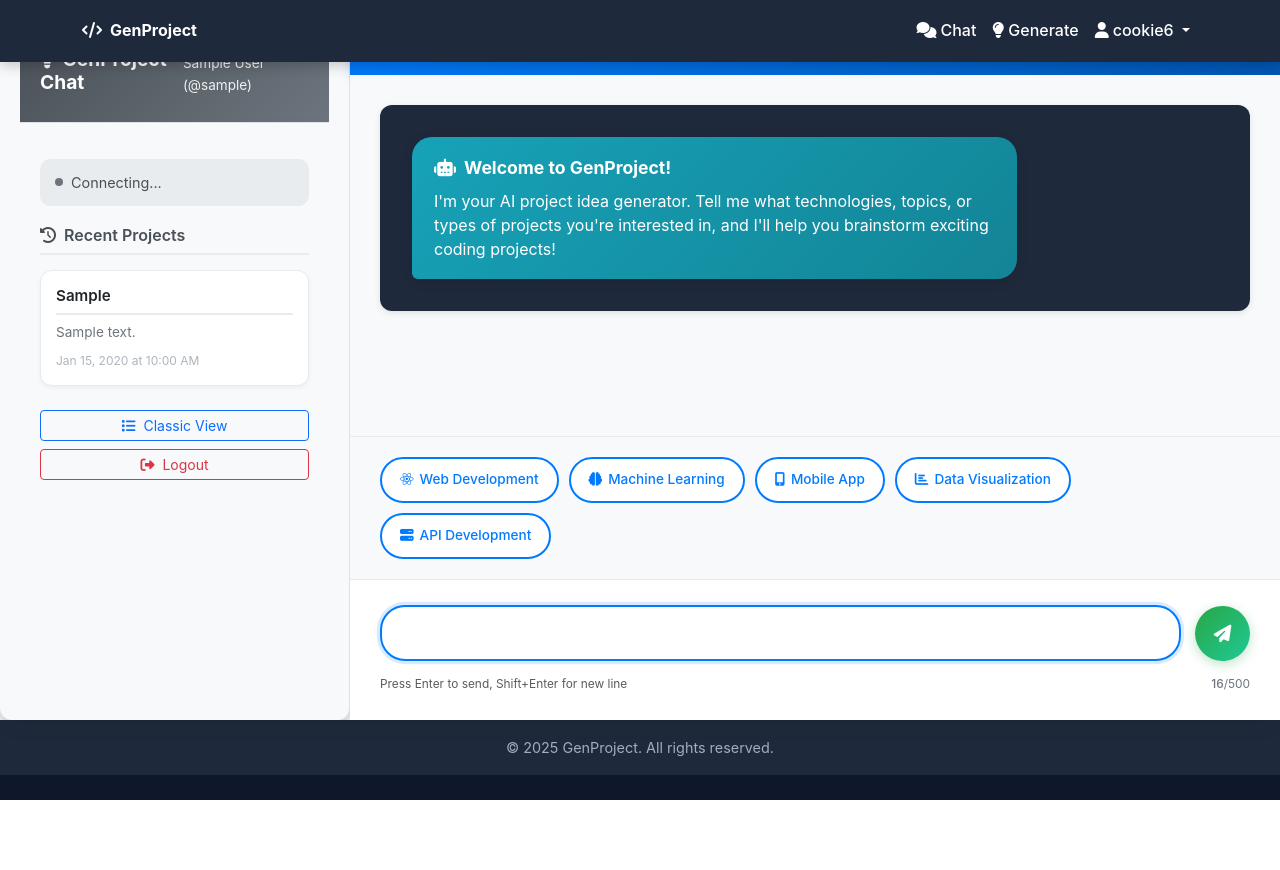
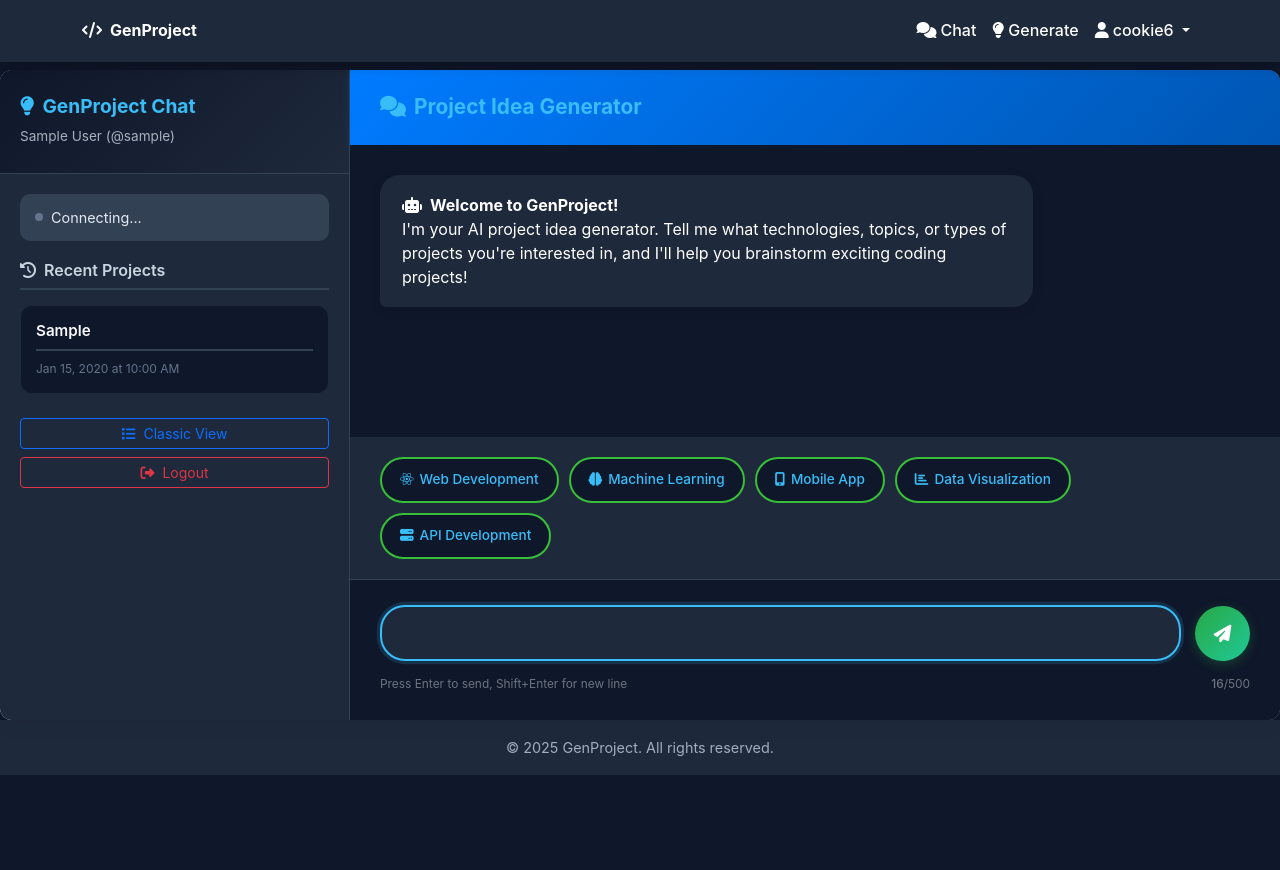
Before and after one commit to madstercoder7/GenProject, a Flask app: page /chat in a window 1280 px wide. Before the commit the page ends 800 px from the top, so only its background shows below. Run offline with Flask 3, Linux system fonts and the light colour scheme; a user stored in the database is signed in; tables that the repository leaves empty hold one stand-in row (values such as "Sample post"); parts of the project's set-up code (start-up, migrations or seed data) failed here and were passed over; some libraries are stand-ins or nearby versions.

Commit message:
Chat styling updated

```diff
--- a/static/styles.css
+++ b/static/styles.css
@@ -18,12 +18,13 @@
     margin: 0;
     padding: 0;
     box-sizing: border-box;
+    scrollbar-width: thin;
+    scrollbar-color: #94a3b8 transparent;
 }
 
 body {
     font-family: 'Inter', -apple-system, BlinkMacSystemFont, 'Segoe UI', Roboto, sans-serif;
     background: var(--bg-dark) !important;
-    color: var(--text-primary);
     min-height: 100vh;
     display: block;
     line-height: 1.6;
@@ -292,13 +293,13 @@ a:hover {
     60% { transform: translateX(-50%) translateY(-4px); }
 }
 
-/* Generate Page */
+/* Generate Page
 .generate-container {
     display: flex;
     max-width: 1200px;
     margin: 5rem auto;
     gap: 15px;
-    min-height: calc(100vh - 150px); /* Navbar + footer */
+    min-height: calc(100vh - 150px);
     background: var(--bg-dark);
 }
 .sidebar {
@@ -398,7 +399,6 @@ a:hover {
     gap: 16px;
 }
 .message {
-    background: var(--bg-darker);
     border-radius: 12px;
     padding: 2rem;
     max-width: 100%;
@@ -520,6 +520,7 @@ a:hover {
     padding: 12px 24px;
 }
 
+*/
 .auth-wrapper {
     display: flex;
     justify-content: center;
--- a/templates/chat.html
+++ b/templates/chat.html
@@ -4,45 +4,43 @@
 
 {% block style %}
 <style>
-/* Chat Page Styling */
 .chat-page {
     background: linear-gradient(135deg, #667eea 0%, #764ba2 100%);
-    min-height: 100vh;
-    padding-top: 80px; /* Account for fixed navbar */
+    min-height: 93vh;
+    padding-top: 80px;
 }
 
-/* Chat Container */
 .chat-container {
     display: flex;
-    height: calc(100vh - 80px);
-    max-width: 1400px;
-    margin: 0 auto;
+    height: calc(100vh - 150px);
+    max-width: 3000px;
+    margin: 70px 0 0 0;
     background: rgba(255, 255, 255, 0.95);
     backdrop-filter: blur(20px);
-    border-radius: 20px 20px 0 0;
     box-shadow: 0 -5px 30px rgba(0, 0, 0, 0.1);
     overflow: hidden;
+    border-radius: 12px;
 }
 
-/* Sidebar */
-.sidebar {
+.chat-sidebar {
     width: 350px;
-    background: #f8f9fa;
-    border-right: 1px solid #dee2e6;
+    background: #1e293b;
+    color: white;
+    border-right: 1px solid #334155;
     display: flex;
     flex-direction: column;
     transition: transform 0.3s ease;
 }
 
-.sidebar.collapsed {
+.chat-sidebar.collapsed {
     transform: translateX(-100%);
 }
 
 .sidebar-header {
     padding: 25px 20px;
-    background: linear-gradient(135deg, #495057, #6c757d);
+    background: linear-gradient(135deg, #0f172a, #1e293b);
     color: white;
-    border-bottom: 1px solid #dee2e6;
+    border-bottom: 1px solid #334155;
 }
 
 .sidebar-header h4 {
@@ -54,10 +52,11 @@
 .sidebar-header .user-info {
     margin-top: 8px;
     font-size: 0.85rem;
-    opacity: 0.9;
+    opacity: 0.8;
+    color: #cbd5e1;
 }
 
-.sidebar-toggle {
+.chat-sidebar-toggle {
     position: absolute;
     top: 25px;
     right: 20px;
@@ -74,11 +73,11 @@
     transition: background-color 0.2s;
 }
 
-.sidebar-toggle:hover {
+.chat-sidebar-toggle:hover {
     background: rgba(255, 255, 255, 0.3);
 }
 
-.sidebar-content {
+.chat-sidebar-content {
     flex: 1;
     overflow-y: auto;
     padding: 20px;
@@ -87,22 +86,22 @@
 .connection-status {
     display: flex;
     align-items: center;
-    background: #e9ecef;
+    background: #334155;
     padding: 12px 15px;
     border-radius: 10px;
     margin-bottom: 20px;
     font-size: 0.9rem;
-    color: #495057;
+    color: #e2e8f0;
 }
 
 .connection-status.connected {
-    background: #d1e7dd;
-    color: #0f5132;
+    background: #14532d;
+    color: #bbf7d0;
 }
 
 .connection-status.disconnected {
-    background: #f8d7da;
-    color: #842029;
+    background: #7f1d1d;
+    color: #fecaca;
 }
 
 .status-dot {
@@ -110,16 +109,16 @@
     height: 8px;
     border-radius: 50%;
     margin-right: 8px;
-    background-color: #6c757d;
+    background-color: #64748b;
 }
 
 .connection-status.connected .status-dot {
-    background-color: #198754;
+    background-color: #22c55e;
     animation: pulse 2s infinite;
 }
 
 .connection-status.disconnected .status-dot {
-    background-color: #dc3545;
+    background-color: #dc2626;
 }
 
 @keyframes pulse {
@@ -128,57 +127,55 @@
 }
 
 .recent-projects h6 {
-    color: #495057;
+    color: #cbd5e1;
     font-weight: 600;
     margin-bottom: 15px;
     padding-bottom: 8px;
-    border-bottom: 2px solid #e9ecef;
+    border-bottom: 2px solid #334155;
 }
 
 .project-item {
-    background: white;
-    border: 1px solid #e9ecef;
+    background: #0f172a;
+    border: 1px solid #1e293b;
     border-radius: 12px;
     padding: 15px;
     margin-bottom: 12px;
     cursor: pointer;
     transition: all 0.3s ease;
-    box-shadow: 0 2px 4px rgba(0, 0, 0, 0.05);
 }
 
 .project-item:hover {
-    background: #f8f9fa;
-    border-color: #007bff;
-    box-shadow: 0 4px 12px rgba(0, 123, 255, 0.15);
+    background: #1e293b;
+    border-color: #38bdf8;
     transform: translateY(-2px);
+    box-shadow: 0 4px 12px rgba(56, 189, 248, 0.15);
 }
 
 .project-item h6 {
     margin: 0 0 8px 0;
-    color: #212529;
+    color: #f8fafc;
     font-weight: 600;
     font-size: 0.95rem;
     line-height: 1.3;
 }
 
 .project-item .preview {
-    color: #6c757d;
+    color: #94a3b8;
     font-size: 0.85rem;
     line-height: 1.4;
     margin-bottom: 8px;
 }
 
 .project-item .timestamp {
-    color: #adb5bd;
+    color: #64748b;
     font-size: 0.75rem;
 }
 
-/* Chat Main Area */
 .chat-main {
     flex: 1;
     display: flex;
     flex-direction: column;
-    background: white;
+    background: #0f172a;
 }
 
 .chat-header {
@@ -197,18 +194,11 @@
     font-size: 1.3rem;
 }
 
-.chat-header .sidebar-toggle {
-    position: static;
-    background: rgba(255, 255, 255, 0.2);
-    color: white;
-}
-
-/* Chat Messages */
 .chat-messages {
     flex: 1;
     padding: 30px;
     overflow-y: auto;
-    background: #f8f9fa;
+    background: #0f172a;
     display: flex;
     flex-direction: column;
     gap: 20px;
@@ -244,9 +234,8 @@
 }
 
 .message.bot .message-bubble {
-    background: white;
-    color: #212529;
-    border: 1px solid #e9ecef;
+    background: #1e293b;
+    color: white;
     border-bottom-left-radius: 6px;
 }
 
@@ -263,16 +252,14 @@
 
 .message.bot .message-time {
     text-align: left;
-    color: #6c757d;
+    color: #94a3b8;
 }
 
-/* Typing Indicator */
 .typing-indicator {
     display: flex;
     align-items: center;
     padding: 18px 22px;
-    background: white;
-    border: 1px solid #e9ecef;
+    background: #1e293b;
     border-radius: 20px;
     border-bottom-left-radius: 6px;
     max-width: 75%;
@@ -290,7 +277,7 @@
 .typing-dots span {
     width: 8px;
     height: 8px;
-    background-color: #007bff;
+    background-color: #38bdf8;
     border-radius: 50%;
     animation: typing 1.4s infinite ease-in-out;
 }
@@ -310,20 +297,18 @@
     }
 }
 
-/* Suggestions */
 .suggestions {
     padding: 20px 30px;
-    background: #f8f9fa;
-    border-top: 1px solid #e9ecef;
+    background: #1e293b;
     display: flex;
     flex-wrap: wrap;
     gap: 10px;
 }
 
 .suggestion-btn {
-    background: white;
-    color: #007bff;
-    border: 2px solid #007bff;
+    background: #0f172a;
+    color: #38bdf8;
+    border: 2px solid #38bf38;
     border-radius: 25px;
     padding: 10px 18px;
     font-size: 0.85rem;
@@ -336,17 +321,16 @@
 }
 
 .suggestion-btn:hover {
-    background: #007bff;
-    color: white;
+    background: #38bdf8;
+    color: #0f172a;
     transform: translateY(-2px);
-    box-shadow: 0 4px 12px rgba(0, 123, 255, 0.3);
+    box-shadow: 0 4px 12px rgba(56, 189, 248, 0.3);
 }
 
-/* Chat Input */
 .chat-input {
     padding: 25px 30px;
-    background: white;
-    border-top: 1px solid #e9ecef;
+    background: #0f172a;
+    border-top: 1px solid #334155;
 }
 
 .input-group {
@@ -357,28 +341,29 @@
 
 #messageInput {
     flex: 1;
-    border: 2px solid #e9ecef;
+    border: 2px solid #334155;
     border-radius: 25px;
     padding: 15px 22px;
     font-size: 1rem;
-    background: #f8f9fa;
+    background: #1e293b;
     resize: none;
     min-height: 50px;
     max-height: 120px;
     transition: all 0.3s ease;
     font-family: inherit;
     line-height: 1.4;
+    color: white;
 }
 
 #messageInput:focus {
     outline: none;
-    border-color: #007bff;
-    background: white;
-    box-shadow: 0 0 0 0.2rem rgba(0, 123, 255, 0.15);
+    border-color: #38bdf8;
+    background: #1e293b;
+    box-shadow: 0 0 0 0.2rem rgba(56, 189, 248, 0.15);
 }
 
 #messageInput::placeholder {
-    color: #adb5bd;
+    color: #94a3b8;
 }
 
 #sendBtn {
@@ -422,71 +407,6 @@
     font-weight: 500;
 }
 
-/* Action Buttons */
-.message-actions {
-    display: flex;
-    gap: 8px;
-    margin-top: 12px;
-}
-
-.message.user .message-actions {
-    justify-content: flex-end;
-}
-
-.message.bot .message-actions {
-    justify-content: flex-start;
-}
-
-.btn-action {
-    background: rgba(0, 0, 0, 0.1);
-    border: none;
-    border-radius: 15px;
-    padding: 6px 12px;
-    font-size: 0.75rem;
-    cursor: pointer;
-    transition: all 0.2s;
-    color: inherit;
-    display: flex;
-    align-items: center;
-    gap: 4px;
-}
-
-.message.user .btn-action {
-    background: rgba(255, 255, 255, 0.2);
-    color: white;
-}
-
-.message.bot .btn-action {
-    background: #e9ecef;
-    color: #495057;
-}
-
-.btn-action:hover {
-    transform: translateY(-1px);
-}
-
-.message.user .btn-action:hover {
-    background: rgba(255, 255, 255, 0.3);
-}
-
-.message.bot .btn-action:hover {
-    background: #dee2e6;
-}
-
-/* Welcome Message Styling */
-.welcome-message {
-    background: linear-gradient(135deg, #17a2b8, #138496) !important;
-    color: white !important;
-    border: none !important;
-}
-
-.welcome-message strong {
-    font-size: 1.1rem;
-    display: block;
-    margin-bottom: 8px;
-}
-
-/* Animations */
 @keyframes fadeInUp {
     from {
         opacity: 0;
@@ -498,14 +418,12 @@
     }
 }
 
-/* Mobile Responsive */
 @media (max-width: 768px) {
     .chat-container {
         height: calc(100vh - 70px);
         border-radius: 0;
     }
-
-    .sidebar {
+    .chat-sidebar {
         position: absolute;
         top: 0;
         left: 0;
@@ -515,88 +433,52 @@
         z-index: 30;
         box-shadow: 3px 0 15px rgba(0, 0, 0, 0.2);
     }
-
-    .sidebar.show {
+    .chat-sidebar.show {
         transform: translateX(0);
     }
-
     .chat-main {
         width: 100%;
     }
-
     .message-bubble {
         max-width: 85%;
-    }
-
-    .chat-messages {
-        padding: 20px;
-    }
-
-    .chat-input {
-        padding: 20px;
-    }
-
-    .chat-header {
-        padding: 20px;
-    }
-
-    .suggestions {
-        padding: 15px 20px;
-    }
-
-    #sendBtn {
-        width: 50px;
-        height: 50px;
     }
 }
 
 @media (max-width: 480px) {
-    .sidebar {
+    .chat-sidebar {
         width: 280px;
     }
-
     .message-bubble {
         max-width: 90%;
         padding: 15px 18px;
     }
-
-    .chat-messages {
-        padding: 15px;
-        gap: 15px;
-    }
-
-    .input-group {
-        gap: 10px;
-    }
-
-    #sendBtn {
-        width: 45px;
-        height: 45px;
-        font-size: 1rem;
-    }
 }
 
-/* Scrollbar Styling */
-.sidebar-content::-webkit-scrollbar,
+.chat-sidebar-content,
+.chat-messages {
+    scrollbar-width: thin;
+    scrollbar-color: #94a3b8 transparent;
+}
+
+.chat-sidebar-content::-webkit-scrollbar,
 .chat-messages::-webkit-scrollbar {
     width: 6px;
 }
 
-.sidebar-content::-webkit-scrollbar-track,
+.chat-sidebar-content::-webkit-scrollbar-track,
 .chat-messages::-webkit-scrollbar-track {
-    background: #f1f1f1;
+    background: transparent;
+}
+
+.chat-sidebar-content::-webkit-scrollbar-thumb,
+.chat-messages::-webkit-scrollbar-thumb {
+    background: #94a3b8;
     border-radius: 3px;
 }
 
-.sidebar-content::-webkit-scrollbar-thumb,
-.chat-messages::-webkit-scrollbar-thumb {
-    background: #c1c1c1;
-    border-radius: 3px;
-}
-
-.sidebar-content::-webkit-scrollbar-thumb:hover,
+.chat-sidebar-content::-webkit-scrollbar-thumb:hover,
 .chat-messages::-webkit-scrollbar-thumb:hover {
-    background: #a8a8a8;
+    background: #64748b;
 }
 </style>
 {% endblock %}
@@ -605,17 +487,16 @@
 <script src="https://cdnjs.cloudflare.com/ajax/libs/socket.io/4.7.2/socket.io.js"></script>
 
 <div class="chat-container">
-    <!-- Sidebar -->
-    <div class="sidebar" id="chatSidebar">
+    <div class="chat-sidebar" id="chatSidebar">
         <div class="sidebar-header">
             <h4><i class="fas fa-lightbulb me-2"></i>GenProject Chat</h4>
             <div class="user-info">{{ user.name }} (@{{ user.username }})</div>
-            <button class="sidebar-toggle d-md-none" onclick="toggleSidebar()">
+            <button class="chat-sidebar-toggle d-md-none" onclick="toggleSidebar()">
                 <i class="fas fa-times"></i>
             </button>
         </div>
 
-        <div class="sidebar-content">
+        <div class="chat-sidebar-content">
             <div class="connection-status" id="connectionStatus">
                 <div class="status-dot"></div>
                 <span>Connecting...</span>
@@ -627,7 +508,7 @@
                     {% for project in recent_projects %}
                         <div class="project-item" onclick="loadProject('{{ project.topic|e }}', {{ project.id }})">
                             <h6>{{ project.topic }}</h6>
-                            <div class="preview">{{ project.content[:100] }}{% if project.content|length > 100 %}...{% endif %}</div>
+                            <div class="preview">{{ project.content[83:100] }}{% if project.content|length > 100 %}...{% endif %}</div>
                             <div class="timestamp">{{ project.timestamp.strftime("%b %d, %Y at %I:%M %p") }}</div>
                         </div>
                     {% endfor %}
@@ -654,7 +535,7 @@
     <div class="chat-main">
         <div class="chat-header">
             <h4><i class="fas fa-comments me-2"></i>Project Idea Generator</h4>
-            <button class="sidebar-toggle d-md-none" onclick="toggleSidebar()">
+            <button class="chat-sidebar-toggle d-md-none" onclick="toggleSidebar()">
                 <i class="fas fa-bars"></i>
             </button>
         </div>
@@ -713,7 +594,7 @@
             </div>
             <div class="input-footer">
                 <div class="hint">
-                    <small class="text-muted">Press Enter to send, Shift+Enter for new line</small>
+                    <small>Press Enter to send, Shift+Enter for new line</small>
                 </div>
                 <div class="char-counter">
                     <small><span id="charCount">0</span>/500</small>
@@ -860,12 +741,23 @@ function addMessage(type, content, timestamp, projectId = null) {
     const time = new Date(timestamp).toLocaleTimeString([], {hour: '2-digit', minute:'2-digit'});
 
     let actionsHtml = '';
+    let displayContent = content;
+    let escapedForCopy = content;
+
     if (type === 'bot') {
-        // Escape content for safe insertion into HTML attributes
-        const escapedContent = content.replace(/'/g, "\\'").replace(/"/g, '\\"').replace(/\n/g, '\\n');
+        displayContent = content
+            .replace(/\*\*(.*?)\*\*/g, '<strong>$1</strong>') // bold
+            .replace(/^\* (.*)$/gm, '• $1')                   // bullet
+            .replace(/\n/g, '<br>');
+
+        escapedForCopy = content
+            .replace(/'/g, "\\'")
+            .replace(/"/g, '\\"')
+            .replace(/\n/g, '\\n');
+
         actionsHtml = `
             <div class="message-actions">
-                <button class="btn-action" onclick="copyToClipboard('${escapedContent}')">
+                <button class="btn-action" onclick="copyToClipboard('${escapedForCopy}')">
                     <i class="fas fa-copy"></i> Copy
                 </button>
                 <button class="btn-action" onclick="regenerateResponse('${getCurrentTopic()}')">
@@ -877,7 +769,7 @@ function addMessage(type, content, timestamp, projectId = null) {
 
     messageDiv.innerHTML = `
         <div class="message-bubble">
-            ${content.replace(/\n/g, '<br>')}
+            ${displayContent}
             <div class="message-time">${time}</div>
             ${actionsHtml}
         </div>
```
